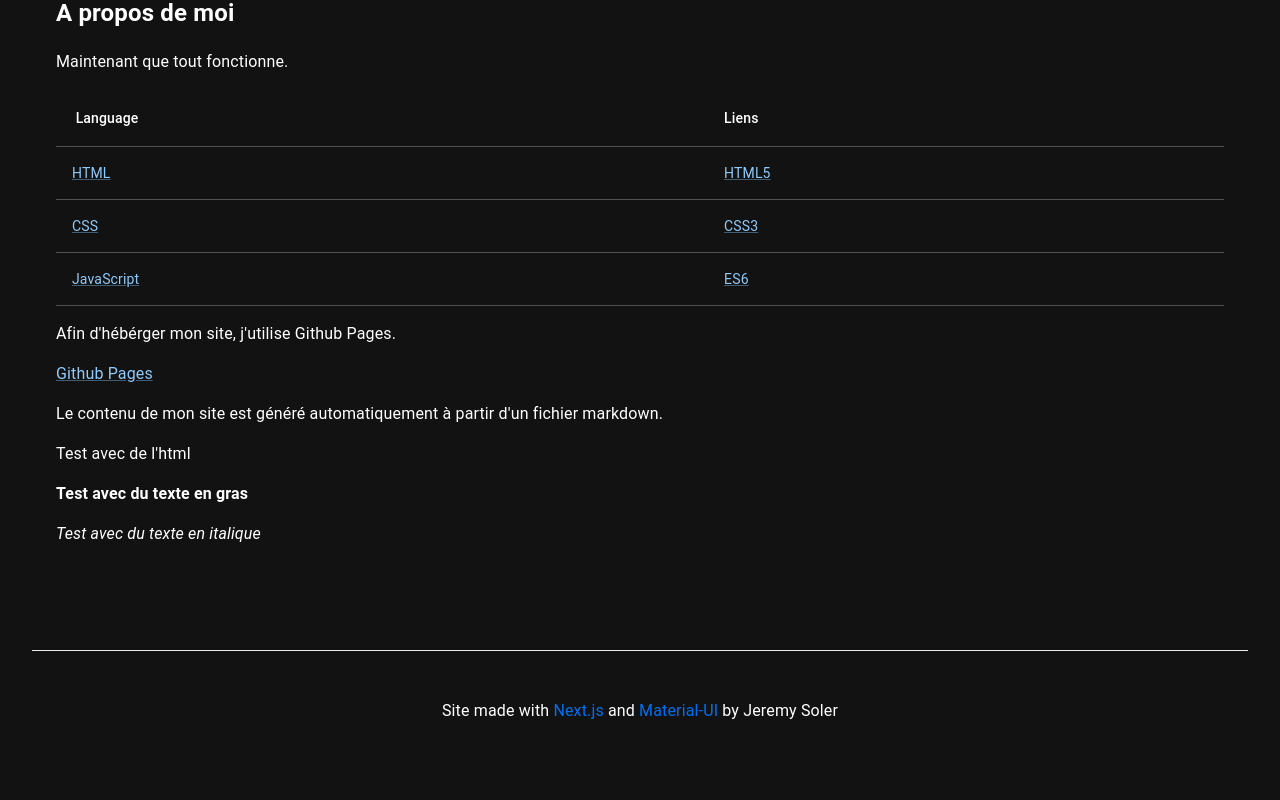
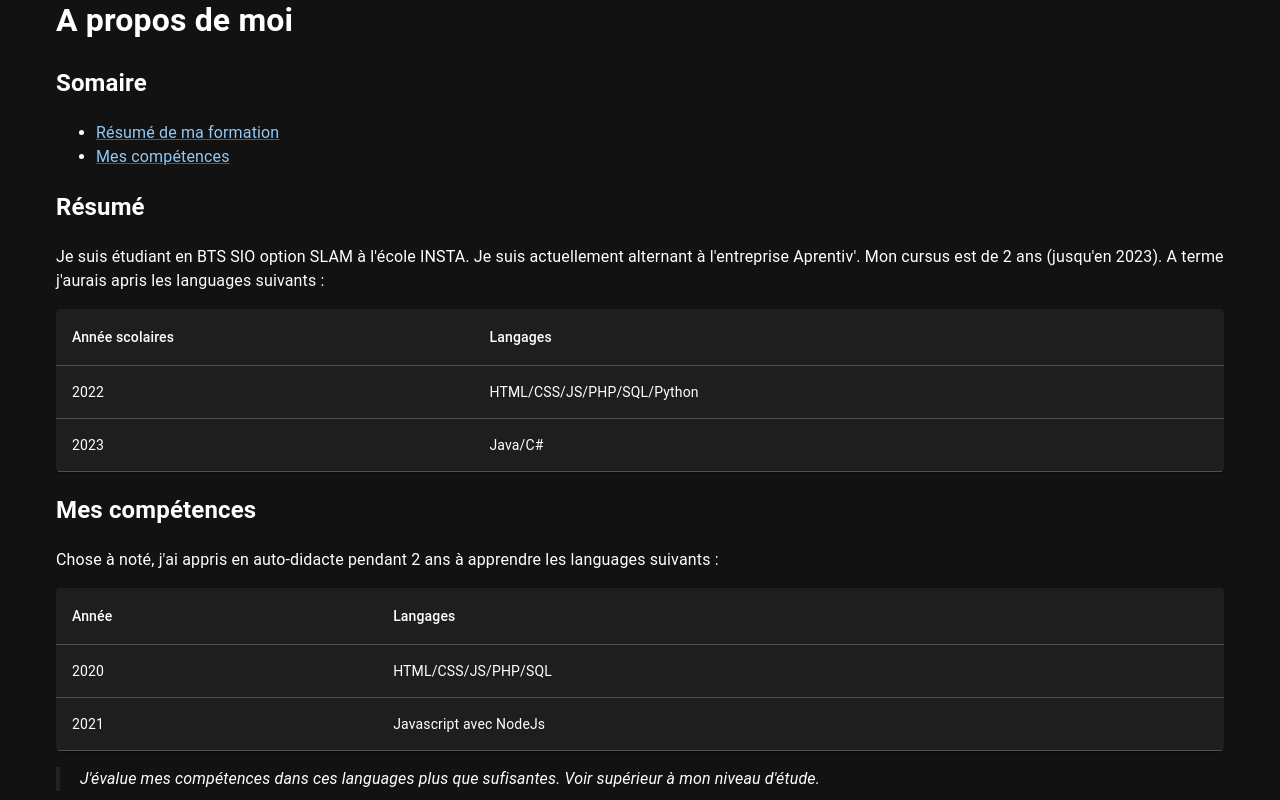
Before and after one commit to exatombe/portfolio, a Next.js app: page / in a window 1280 px wide. Shown: the part 400-1200 px from the top of the page. Before the commit the page ends 1171 px from the top, so only its background shows below. Built offline with nearby package versions, Linux system fonts and the light colour scheme.

Commit message:
Mise à jour

```diff
--- a/components/markdown.js
+++ b/components/markdown.js
@@ -1,14 +1,11 @@
 import remarkGfm from 'remark-gfm';
 import rehypeRaw from 'rehype-raw';
-import Table from '@mui/material/Table';
-import TableBody from '@mui/material/TableBody';
-import TableCell from '@mui/material/TableCell';
-import TableContainer from '@mui/material/TableContainer';
-import TableHead from '@mui/material/TableHead';
-import TableRow from '@mui/material/TableRow';
-import Link from "@mui/material/Link";
+import Link from "next/link";
+import { Link as MuiLink, Paper, TableRow, TableHead, TableContainer, TableCell, Table, TableBody} from "@mui/material";
 import ReactMarkdown from 'react-markdown';
 import {Prism as SyntaxHighlighter} from 'react-syntax-highlighter';
+import { materialDark } from "react-syntax-highlighter/dist/cjs/styles/prism";
+
 
 export default function Markdown({md}) {
   return (
@@ -24,6 +21,7 @@ export default function Markdown({md}) {
             children={String(children).replace(/\n$/, '')}
             language={match[1]}
             PreTag="div"
+            style={materialDark}
             {...props}
           />
         ) : (
@@ -32,13 +30,13 @@ export default function Markdown({md}) {
           </code>
         )
       },
-        table: (props) => (<TableContainer> <Table {...props} /> </TableContainer>),
+        table: (props) => (<TableContainer component={Paper}> <Table sx={{ minWidth: 650 }} aria-label="simple table" {...props} /> </TableContainer>),
         thead: TableHead,
         tbody: TableBody,
         tr: TableRow,
         th: TableCell,
         td: TableCell,
-        a: (props) => <Link {...props} />,
+        a: (props) => <Link href={props.href} passHref><MuiLink>{props.children}</MuiLink></Link>,
     }}
   />
   );
--- a/global/index.md
+++ b/global/index.md
@@ -1,31 +1,45 @@
-## A propos de moi
+# A propos de moi
 
-Maintenant que tout fonctionne.
+## Somaire
 
-| Language | Liens |
-| --- | --- |
-| [HTML](https://fr.wikipedia.org/wiki/HTML) | [HTML5](https://fr.wikipedia.org/wiki/HTML5) |
-| [CSS](https://fr.wikipedia.org/wiki/CSS) | [CSS3](https://fr.wikipedia.org/wiki/CSS3) |
-| [JavaScript](https://fr.wikipedia.org/wiki/JavaScript) | [ES6](https://fr.wikipedia.org/wiki/ECMAScript) |
+- [Résumé de ma formation](#resume)
+- [Mes compétences](#competences)
+
+## Résumé
+<div id="resume">
+<p>
+Je suis étudiant en BTS SIO option SLAM à l'école INSTA. Je suis actuellement alternant à l'entreprise Aprentiv'.
+Mon cursus est de 2 ans (jusqu'en 2023).
+A terme j'aurais apris les languages suivants :
+</p>
+</div>
+
+| Année scolaires | Langages |
+|:----------------|:--------|
+| 2022 | HTML/CSS/JS/PHP/SQL/Python |
+| 2023 | Java/C# |
+
+## Mes compétences
+<div id="competences">
+<p>Chose à noté, j'ai appris en auto-didacte pendant 2 ans à apprendre les languages suivants :</p>
+</div>
+
+| Année | Langages |
+|:------|:--------|
+| 2020 | HTML/CSS/JS/PHP/SQL |
+| 2021 | Javascript avec NodeJs |
+
+> J'évalue mes compétences dans ces languages plus que sufisantes. Voir supérieur à mon niveau d'étude.
+
+En plus d'apprendre ces languages, j'ai pu apprendre en auto-didacte à utiliser les frameworks suivants, voici un tableau vous résumant les framework appris ainsi que le niveau estimé de ma connaissance :
+
+| Framework | Langage | Niveau |
+|:---------|:--------|:-------|
+| React | Javascript | Avancé |
+| React-Native | Javascript | Avancé |
+| NextJs | Javascript | Moyen |
+| Symfony | PHP | Moyen |
 
 Afin d'hébérger mon site, j'utilise Github Pages.
 
 [Github Pages](https://pages.github.com/)
-
-Le contenu de mon site est généré automatiquement à partir d'un fichier markdown.
-
-<div>
-    <p>
-        Test avec de l'html
-    </p>
-    <p>
-        <strong>
-            Test avec du texte en gras
-        </strong>
-    </p>
-    <p>
-        <em>
-            Test avec du texte en italique
-        </em>
-    </p>
-</div>
--- a/package.json
+++ b/package.json
@@ -14,9 +14,6 @@
     "@emotion/styled": "^11.8.1",
     "@mui/icons-material": "^5.6.2",
     "@mui/material": "^5.6.2",
-    "@next/swc-linux-x64-gnu": "^12.1.5",
-    "@next/swc-linux-x64-musl": "^12.1.5",
-    "detect-browser-language": "^0.0.2",
     "next": "^12.1.5",
     "react": "18.0.0",
     "react-dom": "18.0.0",
--- a/pages/index.js
+++ b/pages/index.js
@@ -2,13 +2,11 @@ import { CssBaseline } from '@mui/material';
 import PropTypes from 'prop-types';
 import Tabs from '@mui/material/Tabs';
 import Tab from '@mui/material/Tab';
-import Typography from '@mui/material/Typography';
 import Box from '@mui/material/Box';
 import { createTheme, ThemeProvider } from '@mui/material/styles';
-import { useState, useEffect } from 'react';
+import { useState } from 'react';
 import HeadComponent from '../components/head';
 import styles from '../styles/Home.module.css';
-import detectBrowserLanguage from 'detect-browser-language';
 import Markdown from '../components/markdown';
 import config from '../config.json';
 import fs from 'fs';
--- a/styles/globals.css
+++ b/styles/globals.css
@@ -27,3 +27,9 @@ a {
 *::-webkit-scrollbar-thumb {
   box-shadow: inset 0 0 0 10px;
 }
+blockquote {
+  border-left: 4px solid rgb(39, 34, 34);
+  padding: 0px 20px;
+  font-style: italic;
+  margin: 0px 0px 20px 0px;
+}
```
Also changed, not shown: 1 other file (tests, documents, lock files or other folders).
